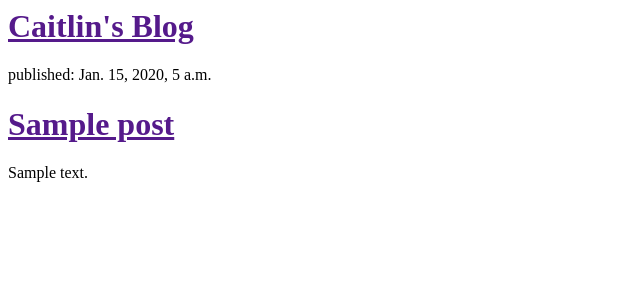
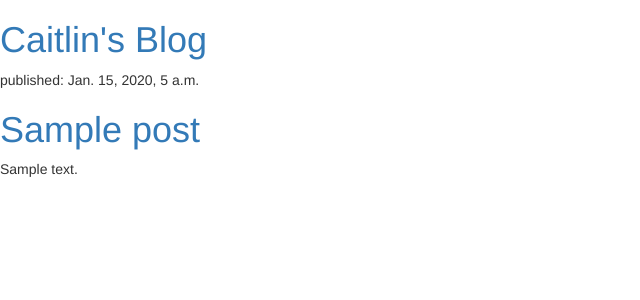
Before and after one commit to caitlinh25/my-first-blog, a Django app: template blog/templates/blog/post_list.html in a window 1280 px wide. Shown: the top 300 px of the page, without its empty margins (0-640 px from the left). Run offline with Django 3.2, Linux system fonts and the light colour scheme; the template is opened without the code that fills it: values that come from a table or form of the project are taken from there, others are empty; tables that the repository leaves empty hold one stand-in row (values such as "Sample post"); some libraries are stand-ins or nearby versions.

Commit message:
added posts

```diff
--- /dev/null
+++ b/blog/static/css/blog.css
@@ -0,0 +1,3 @@
+h1 a {
+  color: ##F6D1EA;
+}
--- a/blog/templates/blog/post_list.html
+++ b/blog/templates/blog/post_list.html
@@ -1,6 +1,10 @@
+{% load staticfiles %}
 <html>
     <head>
         <title>Caitlin Hall's blog</title>
+        <link rel="stylesheet" href="//maxcdn.bootstrapcdn.com/bootstrap/3.2.0/css/bootstrap.min.css">
+        <link rel="stylesheet" href="//maxcdn.bootstrapcdn.com/bootstrap/3.2.0/css/bootstrap-theme.min.css">
+        <link rel="stylesheet" href="{% static 'css/blog.css' %}">
     </head>
     <body>
         <div>
```
Lines whose indentation alone changed are shown as unchanged.
